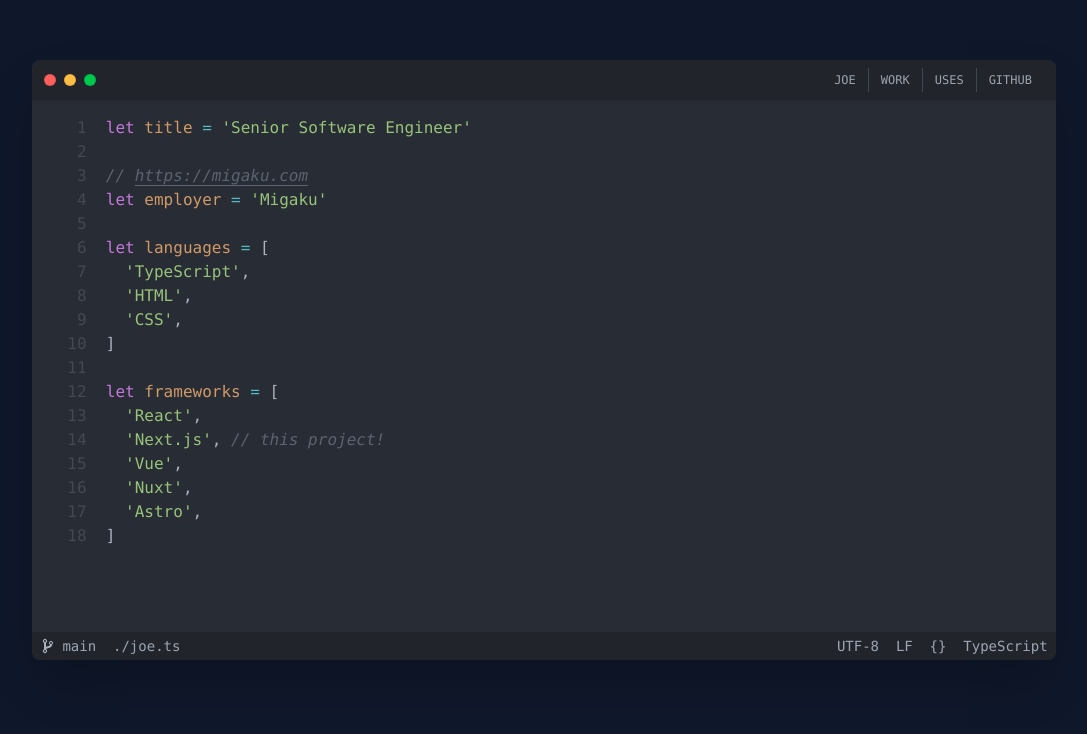
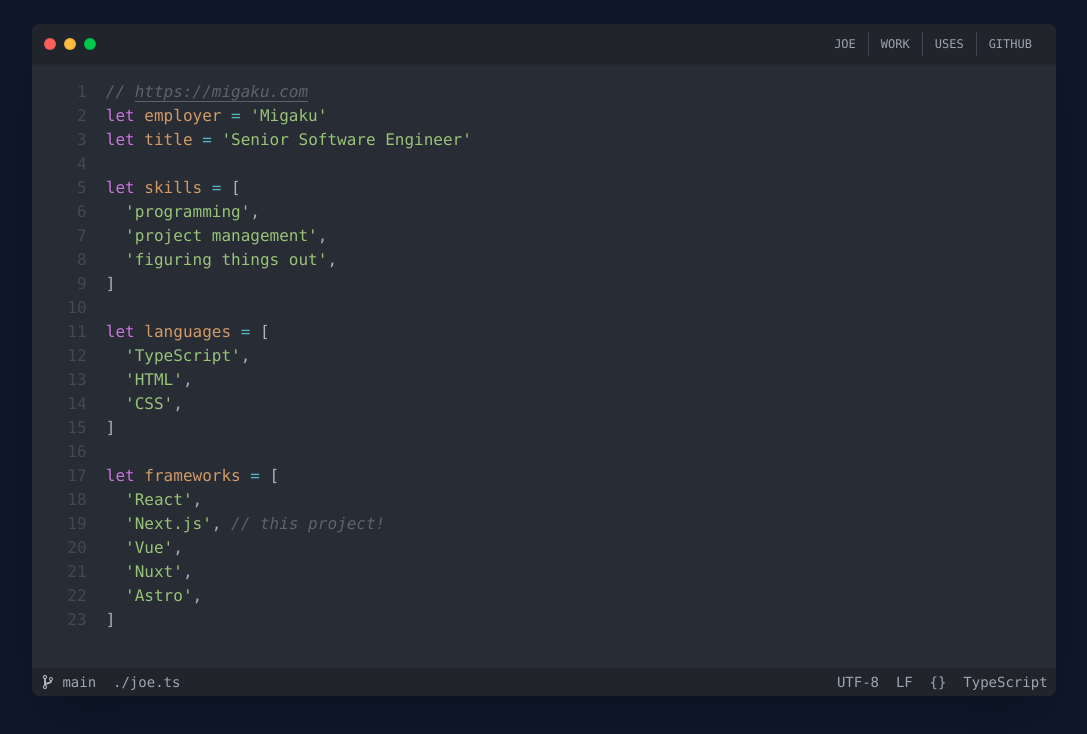
Before and after one commit to josephmcg/portfolio, a Next.js app: page /work in a window 1280 px wide. Shown: the top 734 px of the page, without its empty margins (96-1183 px from the left). Built offline with nearby package versions, Linux system fonts and the light colour scheme.

Commit message:
feat: skills page, template style adjustments

```diff
--- a/src/app/layout.tsx
+++ b/src/app/layout.tsx
@@ -23,7 +23,7 @@
           'flex min-h-svh items-center justify-center md:min-h-[90vh] md:p-[24px]',
         )}
       >
-        <div className="flex h-svh w-full max-w-5xl flex-col overflow-hidden bg-primary shadow-2xl md:h-[37.5rem] md:rounded-lg">
+        <div className="flex h-svh w-full max-w-5xl flex-col overflow-hidden bg-primary shadow-2xl md:h-[42rem] md:rounded-lg">
           <Header />
           <main className="flex-1 overflow-auto">
             <pre className="py-4">{children}</pre>
--- a/src/app/page.tsx
+++ b/src/app/page.tsx
@@ -8,6 +8,7 @@
     value: 'Joe McGrath',
     type: 'string',
   },
+  { isEmpty: true },
   {
     declaration: 'let',
     name: 'place',
--- a/src/app/work/page.tsx
+++ b/src/app/work/page.tsx
@@ -2,15 +2,6 @@
 import type { Line } from '~/types'
 
 const lines: Line[] = [
-  {
-    declaration: 'let',
-    name: 'title',
-    value: 'Senior Software Engineer',
-    type: 'string',
-  },
-  {
-    isEmpty: true,
-  },
   {
     type: 'comment',
     comment: (
@@ -24,6 +15,40 @@
     name: 'employer',
     value: 'Migaku',
     type: 'string',
+  },
+  {
+    declaration: 'let',
+    name: 'title',
+    value: 'Senior Software Engineer',
+    type: 'string',
+  },
+  {
+    isEmpty: true,
+  },
+  {
+    declaration: 'let',
+    name: 'skills',
+    value: '[',
+    type: 'bracket',
+  },
+  {
+    value: 'programming',
+    type: 'string',
+    indent: 1,
+  },
+  {
+    value: 'project management',
+    type: 'string',
+    indent: 1,
+  },
+  {
+    value: 'figuring things out',
+    type: 'string',
+    indent: 1,
+  },
+  {
+    value: ']',
+    type: 'bracket',
   },
   {
     isEmpty: true,
--- a/src/components/Header/HeaderNav.tsx
+++ b/src/components/Header/HeaderNav.tsx
@@ -2,7 +2,7 @@
   { label: 'Joe', href: '/' },
   { label: 'Work', href: '/work' },
   { label: 'Uses', href: '/uses' },
-  { label: 'GitHub', href: '' },
+  { label: 'GitHub', href: 'https://github.com/josephmcg', external: true },
 ]
 
 export const HeaderNav: React.FC = () => {
@@ -13,6 +13,7 @@
           key={item.label}
           className="px-3 py-1 hover:text-gray-200"
           href={item.href}
+          target={item.external ? '_blank' : undefined}
         >
           {item.label}
         </a>
```
